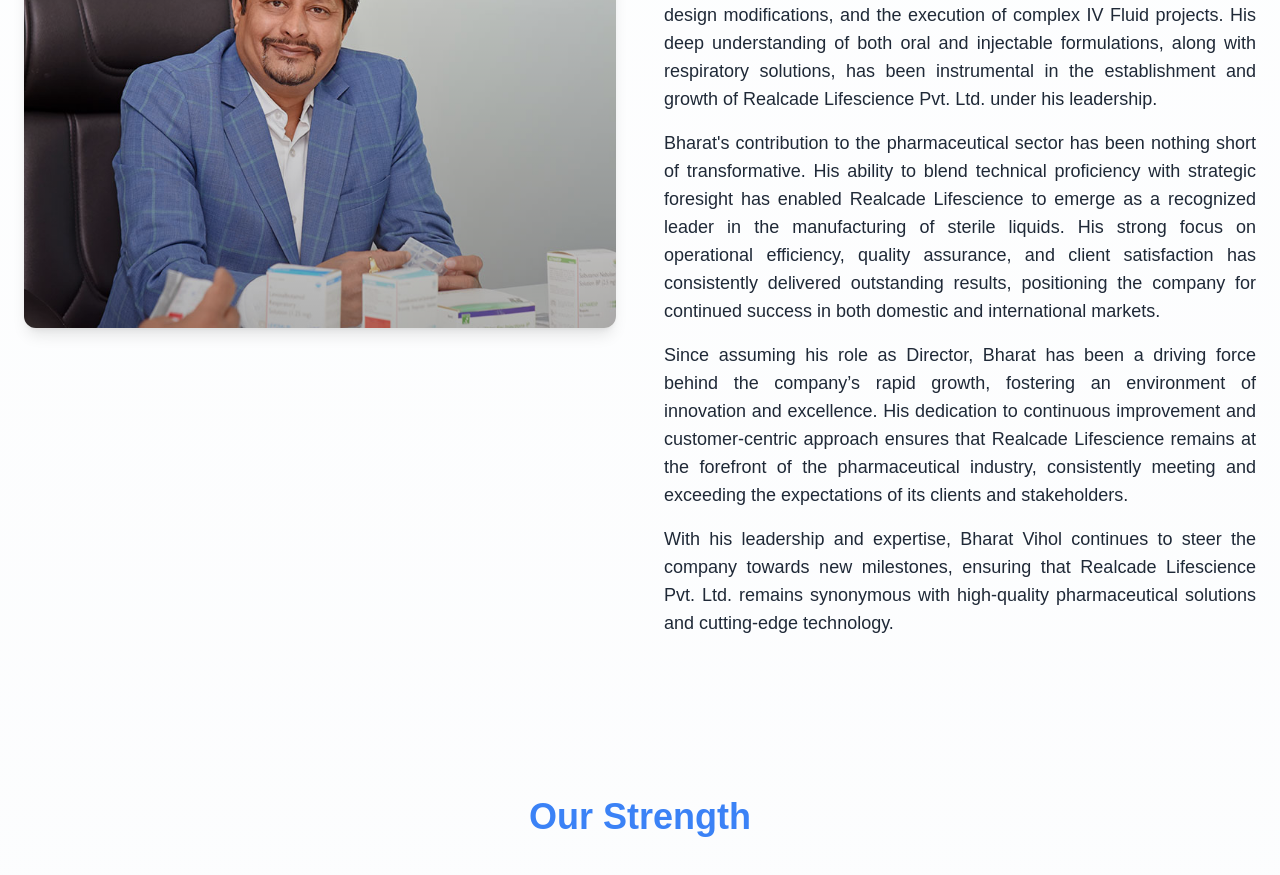
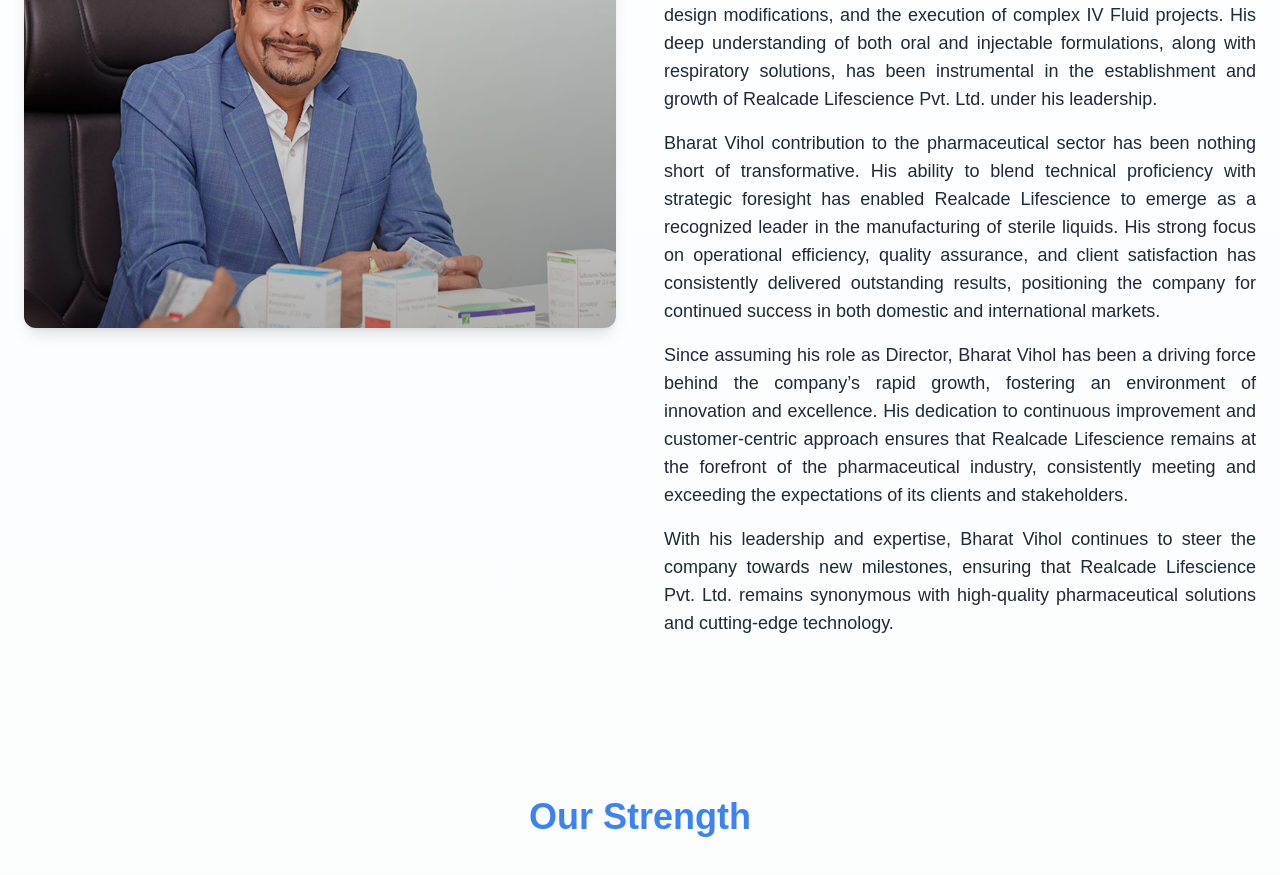
Before and after one commit to dabhivijay2478/realcade-lifesicence, a Next.js app: page /about in a window 1280 px wide. Shown: the part 1860-2735 px from the top of the page. Built offline with nearby package versions, Linux system fonts and the light colour scheme.

Commit message:
changes 2.0

```diff
--- a/app/about/page.jsx
+++ b/app/about/page.jsx
@@ -265,10 +265,10 @@ export default function AboutUs() {
                                     His extensive expertise spans across all aspects of pharmaceutical formulation plant development, including the installation of machinery, design modifications, and the execution of complex IV Fluid projects. His deep understanding of both oral and injectable formulations, along with respiratory solutions, has been instrumental in the establishment and growth of Realcade Lifescience Pvt. Ltd. under his leadership.
                                 </p>
                                 <p>
-                                    Bharat&#39;s contribution to the pharmaceutical sector has been nothing short of transformative. His ability to blend technical proficiency with strategic foresight has enabled Realcade Lifescience to emerge as a recognized leader in the manufacturing of sterile liquids. His strong focus on operational efficiency, quality assurance, and client satisfaction has consistently delivered outstanding results, positioning the company for continued success in both domestic and international markets.
+                                    Bharat Vihol  contribution to the pharmaceutical sector has been nothing short of transformative. His ability to blend technical proficiency with strategic foresight has enabled Realcade Lifescience to emerge as a recognized leader in the manufacturing of sterile liquids. His strong focus on operational efficiency, quality assurance, and client satisfaction has consistently delivered outstanding results, positioning the company for continued success in both domestic and international markets.
                                 </p>
                                 <p>
-                                    Since assuming his role as Director, Bharat has been a driving force behind the company’s rapid growth, fostering an environment of innovation and excellence. His dedication to continuous improvement and customer-centric approach ensures that Realcade Lifescience remains at the forefront of the pharmaceutical industry, consistently meeting and exceeding the expectations of its clients and stakeholders.
+                                    Since assuming his role as Director,  Bharat Vihol has been a driving force behind the company’s rapid growth, fostering an environment of innovation and excellence. His dedication to continuous improvement and customer-centric approach ensures that Realcade Lifescience remains at the forefront of the pharmaceutical industry, consistently meeting and exceeding the expectations of its clients and stakeholders.
                                 </p>
                                 <p>
                                     With his leadership and expertise, Bharat Vihol continues to steer the company towards new milestones, ensuring that Realcade Lifescience Pvt. Ltd. remains synonymous with high-quality pharmaceutical solutions and cutting-edge technology.
```
